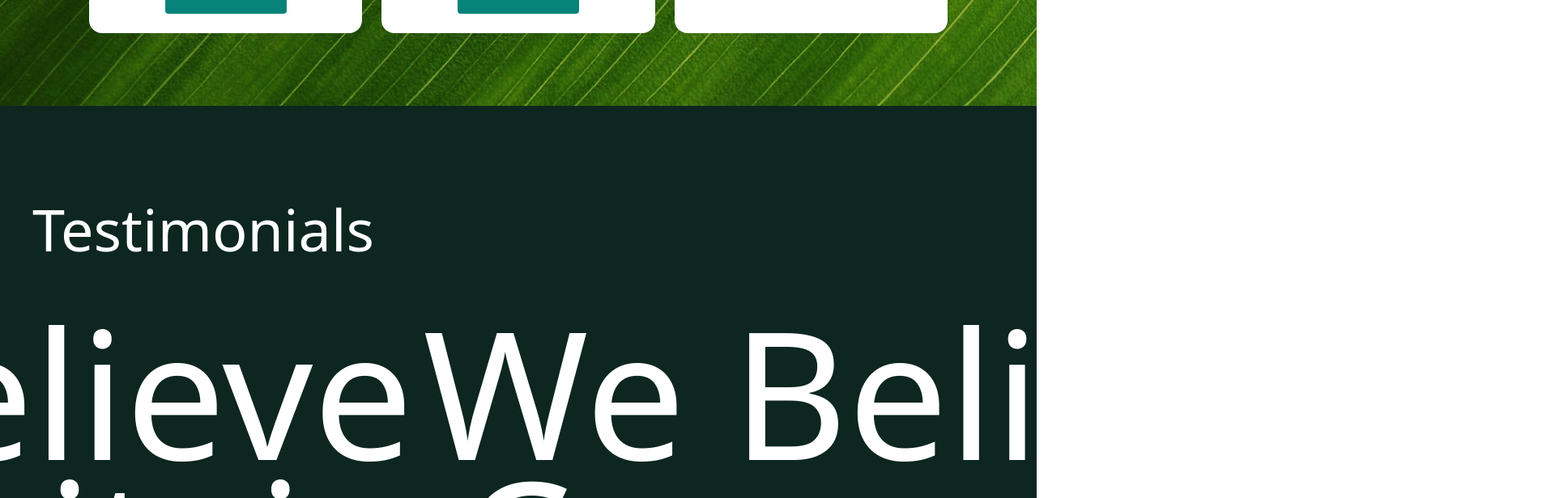
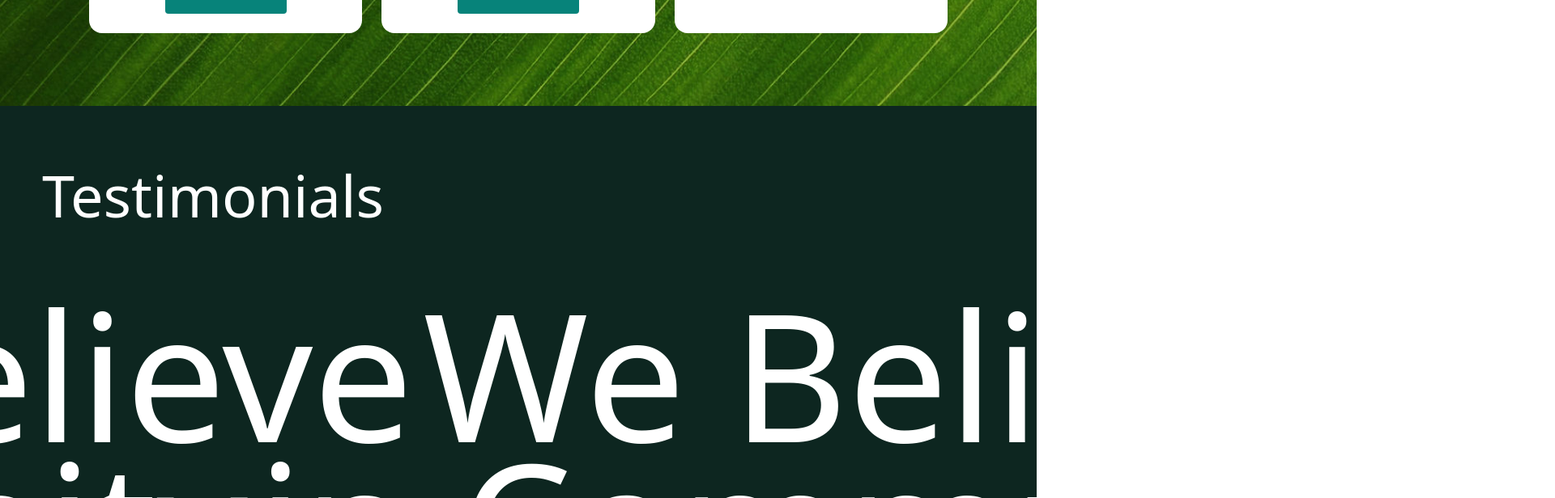
Before and after one commit to Manu-Madhu/GCCOS_Website, a React (Vite) app: page / in a window 1280 px wide. Shown: the part 7720-8336 px from the top of the page at 81% size, 1920 px wide, since content can reach past the window. Built offline with nearby package versions, Linux system fonts and the light colour scheme.

Commit message:
Complete the testimonial part

```diff
--- a/src/Sections/Testimonials.jsx
+++ b/src/Sections/Testimonials.jsx
@@ -4,9 +4,9 @@ import Typewriter from 'typewriter-effect';
 
 const Testimonials = () => {
   return (
-    <div className="lg:h-screen w-full bg-green-4 flex flex-col items-start justify-center">
-        <p className="appear text-7xl font-medium text-white lg:mt-16 lg:ml-10">Testimonials</p>
-        <div className='text-white whitespace-nowrap flex flex-col gap-0'>
+    <div className="lg:h-screen w-full bg-green-4 flex flex-col items-start justify-center overflow-hidden pb-5 lg:pb-20">
+      <p className="appear text-[3rem] lg:text-7xl font-medium text-white mt-10 lg:mt-20 lg:ml-10 px-3">Testimonials</p>
+      <div className='text-white whitespace-nowrap flex flex-col gap-0 -mt-10 lg:mt-5'>
         <div className="righttoleft flex flex-row gap-3 text-[220px]">
           <p className=''>We Believe</p>
           <p className=''>We Believe</p>
@@ -20,7 +20,7 @@ const Testimonials = () => {
           <p className=''>in Community</p>
         </div>
       </div>
-        <a href="https://forms.gle/BREN4sq6tkBbS3Jz7" className="ml-[1250px] flex flex-row bg-white border-black border-2 p-2 rounded-xl items-center justify-center max-sm:mt-0 max-sm:text-xs gap-3 pointer-events-auto hover:bg-green-2 hover:text-white duration-300">
+      <a href="https://forms.gle/BREN4sq6tkBbS3Jz7" className="ml-3 lg:ml-[1250px] flex flex-row bg-white border-black border-2 p-2 rounded-xl items-center justify-center max-sm:mt-0 max-sm:text-xs gap-3 pointer-events-auto hover:bg-green-2 hover:text-white duration-300">
         <p className="tracking-widest max-sm:tracking-wider">
           <Typewriter
             onInit={(typewriter) => {
```
Lines whose indentation alone changed are shown as unchanged.
